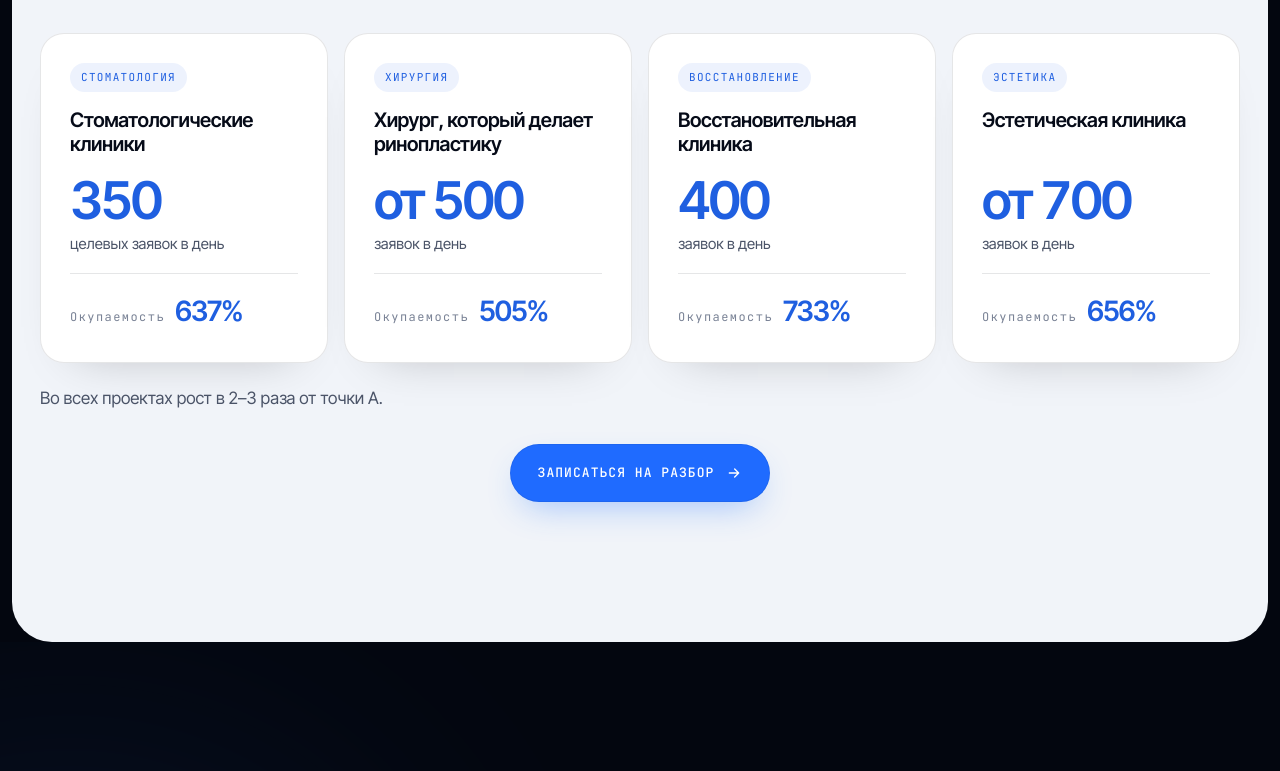
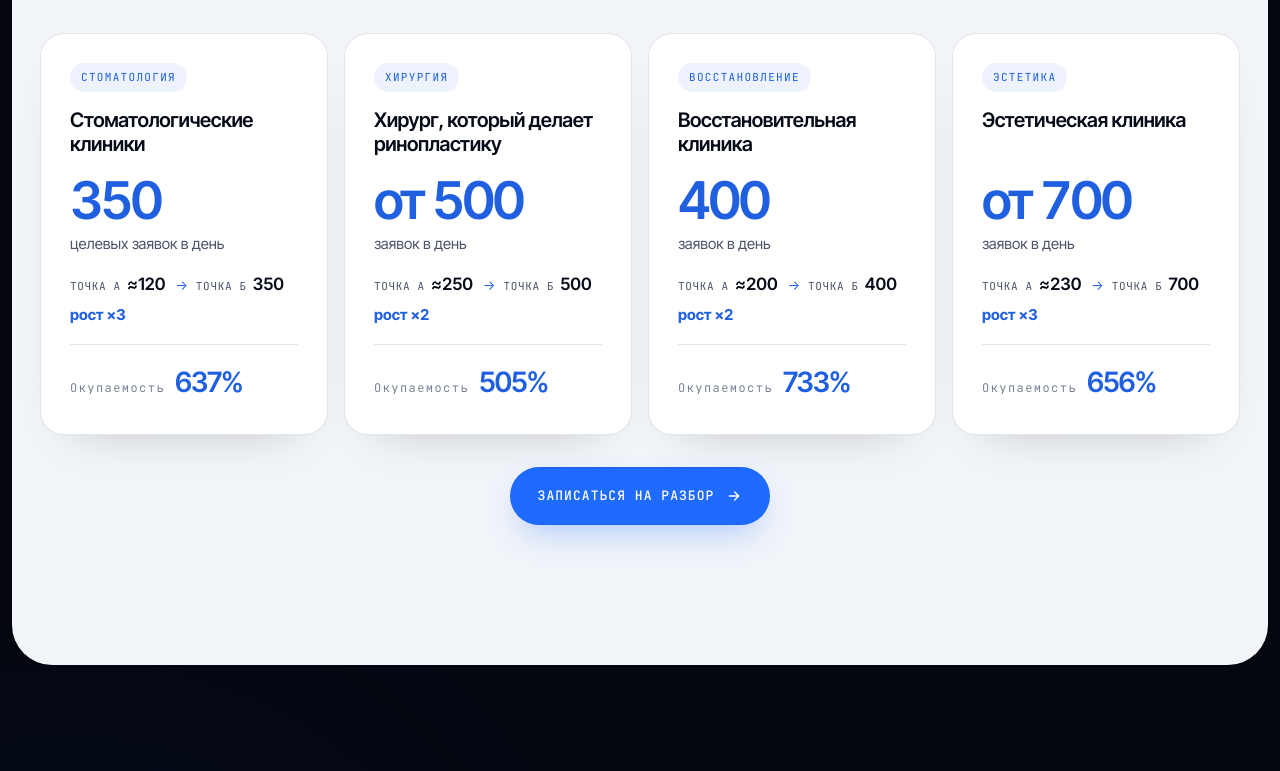
Before and after one commit to AATHXII/atleads, a plain HTML site: page medicina.html in a window 1280 px wide. Shown: the part 3955-4726 px from the top of the page. Drawn offline with Linux system fonts and the light colour scheme; animation ran at ten frames a second.

Commit message:
Медицина: точки А и Б в кейсах
Co-Authored-By: Claude Opus 5.5 <noreply@anthropic.com>

```diff
--- a/medicina.html
+++ b/medicina.html
@@ -1453,6 +1453,11 @@ html:not([data-hero]) .hero { min-height: clamp(880px, 100svh, 1080px) !importan
 .cases--4 .case__who{min-height:2.4em}
 .cases-note{margin-top:22px;font-size:17px;color:var(--light-muted,#4a5568)}
 .chart-card__big.reach-big small{display:block;margin:12px 0 0;font-size:17px}
+.case__ab{margin-top:16px;display:flex;align-items:baseline;flex-wrap:wrap;gap:4px 6px;font-size:13px;color:var(--muted)}
+.case__ab span{font-family:var(--mono);font-size:11px;letter-spacing:.06em;text-transform:uppercase}
+.case__ab b{font-size:17px;font-weight:600;color:var(--text);margin-right:2px}
+.case__ab i{font-style:normal;color:var(--accent);margin:0 2px}
+.case__ab em{flex-basis:100%;font-style:normal;font-weight:700;color:var(--accent);font-size:15px;margin-top:2px}
 /* 26.11.2026: строка под заголовком первого экрана */
 .hero__sub{margin:20px auto 0;max-width:760px;font-size:22px;line-height:1.35;color:#fff;letter-spacing:-.01em}
 @media (max-width:760px){.hero__sub{font-size:17px;margin-top:14px}}
@@ -1593,12 +1598,11 @@ html:not([data-js]) .hero__dna{background:url('assets/dna-photo.webp') right cen
       <h3 class="h2" style="font-size:clamp(30px,3.4vw,48px)">Наши кейсы в&nbsp;медицине</h3>
     </div>
     <div class="cases cases--4">
-      <div class="card case"><span class="case__kind">Стоматология</span><h3 class="case__who">Стоматологические клиники</h3><div class="case__num">350<small>целевых заявок в&nbsp;день</small></div><div class="case__romi"><span>Окупаемость</span><b>637%</b></div></div>
-      <div class="card case"><span class="case__kind">Хирургия</span><h3 class="case__who">Хирург, который делает ринопластику</h3><div class="case__num">от&nbsp;500<small>заявок в&nbsp;день</small></div><div class="case__romi"><span>Окупаемость</span><b>505%</b></div></div>
-      <div class="card case"><span class="case__kind">Восстановление</span><h3 class="case__who">Восстановительная клиника</h3><div class="case__num">400<small>заявок в&nbsp;день</small></div><div class="case__romi"><span>Окупаемость</span><b>733%</b></div></div>
-      <div class="card case"><span class="case__kind">Эстетика</span><h3 class="case__who">Эстетическая клиника</h3><div class="case__num">от&nbsp;700<small>заявок в&nbsp;день</small></div><div class="case__romi"><span>Окупаемость</span><b>656%</b></div></div>
+      <div class="card case"><span class="case__kind">Стоматология</span><h3 class="case__who">Стоматологические клиники</h3><div class="case__num">350<small>целевых заявок в&nbsp;день</small></div><div class="case__ab"><span>Точка А</span><b>≈120</b><i>→</i><span>Точка Б</span><b>350</b><em>рост ×3</em></div><div class="case__romi"><span>Окупаемость</span><b>637%</b></div></div>
+      <div class="card case"><span class="case__kind">Хирургия</span><h3 class="case__who">Хирург, который делает ринопластику</h3><div class="case__num">от&nbsp;500<small>заявок в&nbsp;день</small></div><div class="case__ab"><span>Точка А</span><b>≈250</b><i>→</i><span>Точка Б</span><b>500</b><em>рост ×2</em></div><div class="case__romi"><span>Окупаемость</span><b>505%</b></div></div>
+      <div class="card case"><span class="case__kind">Восстановление</span><h3 class="case__who">Восстановительная клиника</h3><div class="case__num">400<small>заявок в&nbsp;день</small></div><div class="case__ab"><span>Точка А</span><b>≈200</b><i>→</i><span>Точка Б</span><b>400</b><em>рост ×2</em></div><div class="case__romi"><span>Окупаемость</span><b>733%</b></div></div>
+      <div class="card case"><span class="case__kind">Эстетика</span><h3 class="case__who">Эстетическая клиника</h3><div class="case__num">от&nbsp;700<small>заявок в&nbsp;день</small></div><div class="case__ab"><span>Точка А</span><b>≈230</b><i>→</i><span>Точка Б</span><b>700</b><em>рост ×3</em></div><div class="case__romi"><span>Окупаемость</span><b>656%</b></div></div>
     </div>
-    <p class="lead cases-note">Во&nbsp;всех проектах рост в&nbsp;2–3 раза от&nbsp;точки&nbsp;А.</p>
     <div class="center-cta" style="margin-top:32px">
       <a class="btn btn--primary" href="#form">Записаться на разбор<svg><use href="#i-arrow"/></svg></a>
     </div>
```
Also changed, not shown: nedvizhimost.html (+5 -0 lines), rf-target.html (+5 -0 lines).
